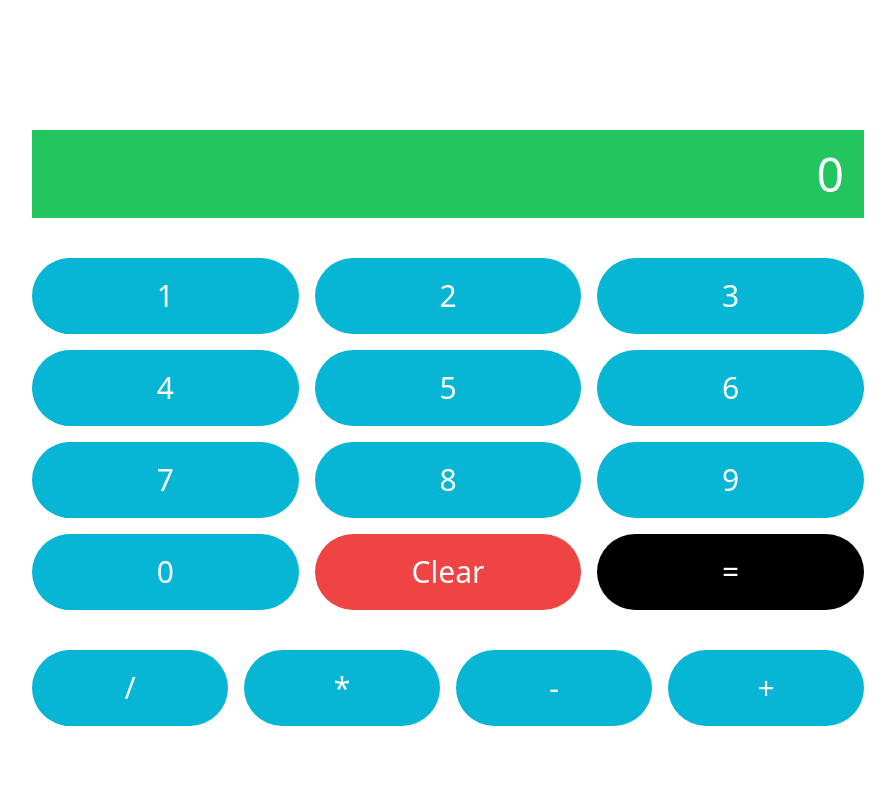
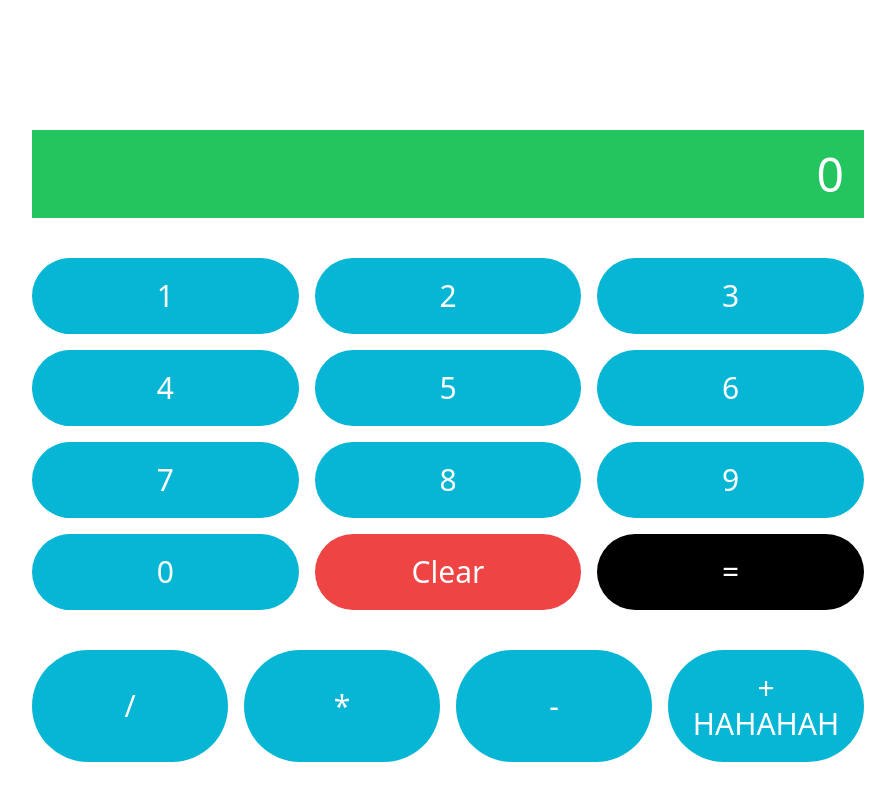
Before and after one commit to Joshuaxsl/Tailwind-css, a website: page public/index.html in a window 1280 px wide. Shown: the part 1134-1934 px from the top of the page, without its empty margins (192-1087 px from the left). Drawn offline with Linux system fonts and the light colour scheme.

Commit message:
add HAHAHA

```diff
--- a/public/index.html
+++ b/public/index.html
@@ -40,7 +40,7 @@
          <button type="button" class="p-5 bg-cyan-500 text-white rounded-full">/</button>
          <button type="button" class="p-5 bg-cyan-500 text-white rounded-full">*</button>
          <button type="button" class="p-5 bg-cyan-500 text-white rounded-full">-</button>
-         <button type="button" class="p-5 bg-cyan-500 text-white rounded-full">+</button>
+         <button type="button" class="p-5 bg-cyan-500 text-white rounded-full">+ HAHAHAH</button>
       </div>
    </div>
 
```
